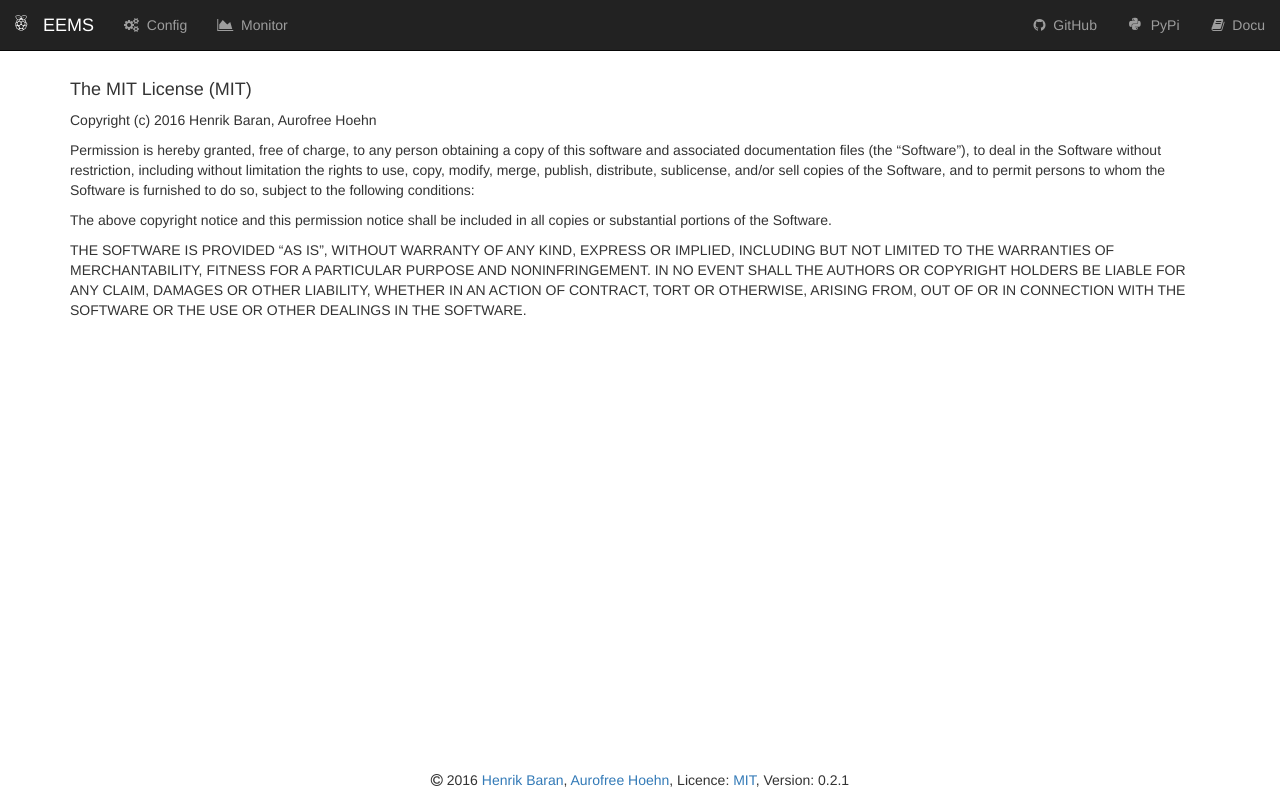
After one commit to enricoba/eems, a Flask app: page /eems/licence/ in a window 1280 px wide. The commit adds this page. Run offline with Flask 2, Linux system fonts and the light colour scheme; some libraries are stand-ins or nearby versions.

Commit message:
homepage session

```diff
--- a/eems/server/core.py
+++ b/eems/server/core.py
@@ -11,10 +11,24 @@ app = Flask(__name__)
 
 
 @app.route("/eems/")
-# @app.route('/eems/<config>/')
 def index():
-    return render_template("index.html")
+    return render_template("index.html", name='index')
+
+
+@app.route("/eems/config/")
+def config():
+    return render_template("index.html", name='config')
+
+
+@app.route("/eems/monitor/")
+def monitor():
+    return render_template("index.html", name='monitor')
+
+
+@app.route("/eems/licence/")
+def licence():
+    return render_template("index.html", name='licence')
 
 
 if __name__ == "__main__":
-    app.run(host='0.0.0.0')
+    app.run()
--- /dev/null
+++ b/eems/server/templates/config.html
@@ -0,0 +1,2 @@
+<p>{{ name }}</p>
+<p>{{ test }}</p>
--- a/eems/server/templates/index.html
+++ b/eems/server/templates/index.html
@@ -32,13 +32,13 @@
                         <span class="icon-bar"></span>
                         <span class="icon-bar"></span>
                     </button>
-                    <a class="navbar-brand" href="index.html">
+                    <a class="navbar-brand" href="{{ url_for('index') }}">
                         <i class="icon-raspberrypi"></i>&nbsp; EEMS</a>
                 </div>
                 <div class="collapse navbar-collapse" id="eemsBar">
                     <ul class="nav navbar-nav">
-                        <li><a href="#"><i class="fa fa-cogs"></i>&nbsp; Config</a></li>
-                        <li><a href="#"><i class="fa fa-area-chart"></i>&nbsp; Monitor</a></li>
+                        <li class="{% if name == 'config' %} active {% endif %}"><a href="{{ url_for('config') }}"><i class="fa fa-cogs"></i>&nbsp; Config</a></li>
+                        <li class="{% if name == 'monitor' %} active {% endif %}"><a href="{{ url_for('monitor') }}"><i class="fa fa-area-chart"></i>&nbsp; Monitor</a></li>
                     </ul>
                     <ul class="nav navbar-nav navbar-right nav-pills">
                         <li><a href="https://github.com/enricoba/eems">
@@ -56,37 +56,22 @@
     <!-- Content -->
 
     <main class="container" style="padding-top: 70px">
-        <!-- Home -->
-        <h1 class="text-center">Welcome to EEMS</h1>
-        <h4 class="text-center">Easy Energy Monitoring System</h4>
-        <div class="row" style="padding-top: 50px">
-            <div class="col-sm-4"></div>
-            <div class="col-sm-2" style="padding-bottom: 5px">
-                <a class="btn btn-block btn-lg btn-social btn-soundcloud">
-                    <span class="fa fa-play-circle"></span> <p class="ter" style="margin: 0">New</p>
-                </a>
-            </div>
-            <div class="col-sm-2">
-                <a class="btn btn-block btn-lg btn-social btn-twitter">
-                    <span class="fa fa-folder-open"></span> <p class="text-center" style="margin: 0">Load</p>
-                </a>
-            </div>
-            <div class="col-sm-4"></div>
-        </div>
-
-        <!-- Config -->
-        <!-- {% include 'config.html' %} -->
-
-        <!-- Monitor -->
-        <!-- {% include 'monitor.html' %} -->
-
+        {% if name == 'config' %}
+            {% include 'config.html' %}
+        {% elif name == 'monitor' %}
+            {% include 'monitor.html' %}
+        {% elif name == 'licence' %}
+            {% include 'licence.html' %}
+        {% else %}
+            {% include 'home.html' %}
+        {% endif %}
     </main>
 
     <!-- footer -->
     <footer class="navbar-fixed-bottom">
         <div class="container">
         <p class="text-center"><i class="fa fa-copyright"></i> 2016 <a href="#">Henrik Baran</a>,
-            <a href="#"> Aurofree Hoehn</a>, Licence: <a href="../static/files/LICENSE.rst">MIT</a>, Version: 0.2.1</p>
+            <a href="#"> Aurofree Hoehn</a>, Licence: <a href="{{ url_for('licence') }}">MIT</a>, Version: 0.2.1</p>
         </div>
     </footer>
 
--- /dev/null
+++ b/eems/server/templates/licence.html
@@ -0,0 +1,17 @@
+<h4>The MIT License (MIT)</h4>
+<p>Copyright (c) 2016 Henrik Baran, Aurofree Hoehn</p>
+<p>Permission is hereby granted, free of charge, to any person obtaining a copy
+of this software and associated documentation files (the &#8220;Software&#8221;), to deal
+in the Software without restriction, including without limitation the rights
+to use, copy, modify, merge, publish, distribute, sublicense, and/or sell
+copies of the Software, and to permit persons to whom the Software is
+furnished to do so, subject to the following conditions:</p>
+<p>The above copyright notice and this permission notice shall be included in all
+copies or substantial portions of the Software.</p>
+<p>THE SOFTWARE IS PROVIDED &#8220;AS IS&#8221;, WITHOUT WARRANTY OF ANY KIND, EXPRESS OR
+IMPLIED, INCLUDING BUT NOT LIMITED TO THE WARRANTIES OF MERCHANTABILITY,
+FITNESS FOR A PARTICULAR PURPOSE AND NONINFRINGEMENT. IN NO EVENT SHALL THE
+AUTHORS OR COPYRIGHT HOLDERS BE LIABLE FOR ANY CLAIM, DAMAGES OR OTHER
+LIABILITY, WHETHER IN AN ACTION OF CONTRACT, TORT OR OTHERWISE, ARISING FROM,
+OUT OF OR IN CONNECTION WITH THE SOFTWARE OR THE USE OR OTHER DEALINGS IN THE
+SOFTWARE.</p>
--- /dev/null
+++ b/eems/server/templates/monitor.html
@@ -0,0 +1 @@
+<p>{{ name }}</p>
```
Also changed, not shown: eems/server/templates/home.html (added, +16 -0 lines), 1 other file.
